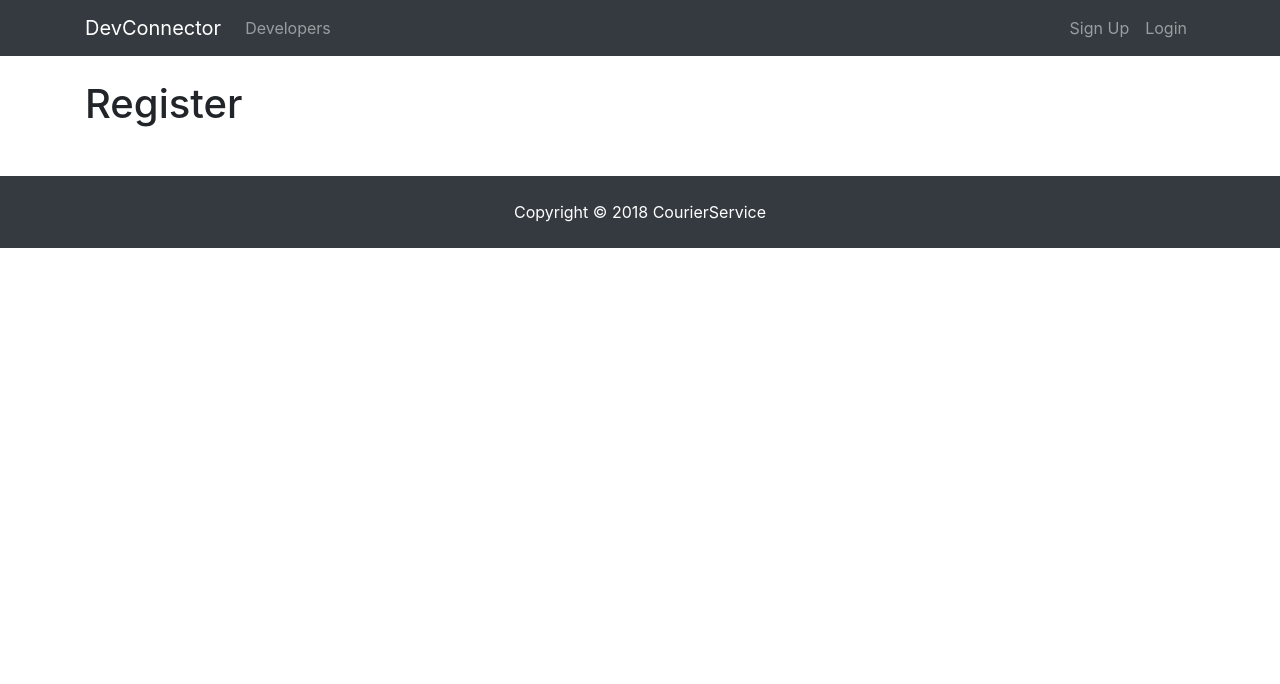
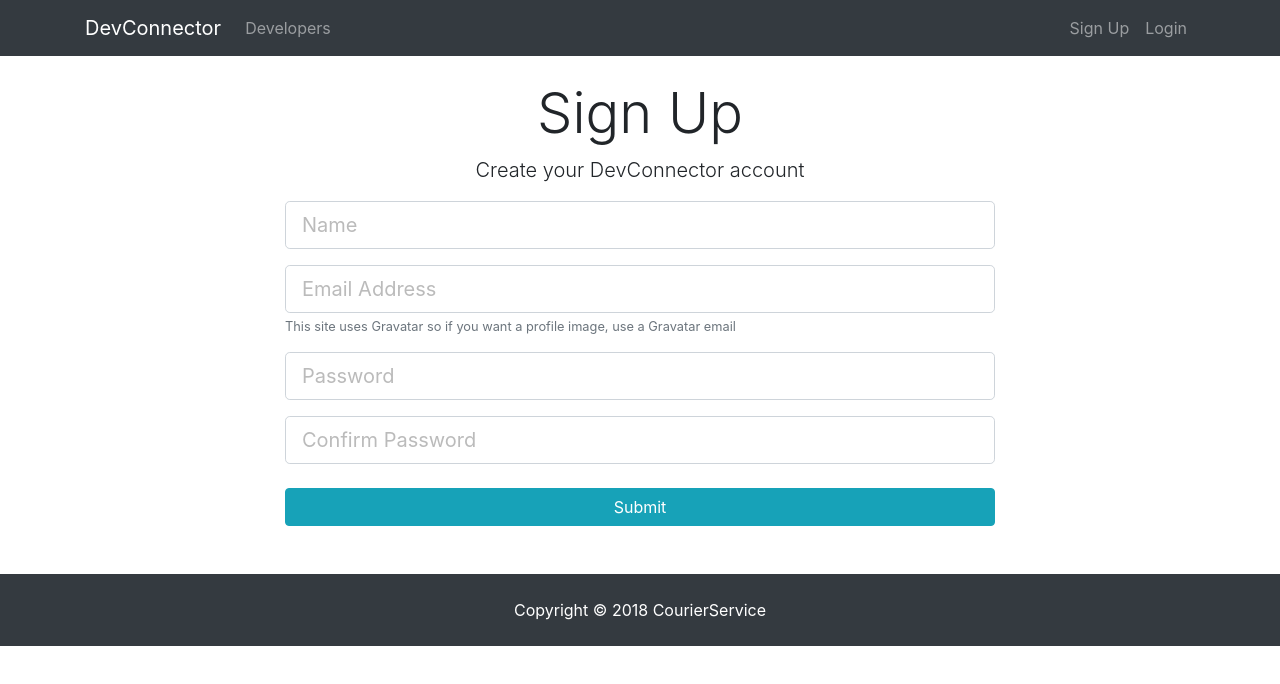
Before and after one commit to iAmmar7/courierservice, a React (Create React App) app in the folder client/: page /register in a window 1280 px wide. Shown: the top 684 px of the page. Built offline with nearby package versions, Linux system fonts and the light colour scheme.

Commit message:
Error handling displays in UI

```diff
--- a/client/package.json
+++ b/client/package.json
@@ -3,6 +3,8 @@
   "version": "0.1.0",
   "private": true,
   "dependencies": {
+    "axios": "^0.18.0",
+    "classnames": "^2.2.6",
     "react": "^16.7.0",
     "react-dom": "^16.7.0",
     "react-router-dom": "^4.3.1",
@@ -14,7 +16,6 @@
     "test": "react-scripts test",
     "eject": "react-scripts eject"
   },
-  "proxy": "http://localhost:5000",
   "eslintConfig": {
     "extends": "react-app"
   },
@@ -23,5 +24,6 @@
     "not dead",
     "not ie <= 11",
     "not op_mini all"
-  ]
+  ],
+  "proxy": "http://localhost:5000"
 }
--- a/client/src/components/auth/Login.js
+++ b/client/src/components/auth/Login.js
@@ -1,10 +1,67 @@
 import React, { Component } from 'react';
 
 class Login extends Component {
+  constructor() {
+    super();
+    this.state = {
+      email: '',
+      password: '',
+      errors: {}
+    };
+
+    this.onChange = this.onChange.bind(this);
+    this.onSubmit = this.onSubmit.bind(this);
+  }
+
+  onChange(e) {
+    this.setState({ [e.target.name]: e.target.value })
+  }
+
+  onSubmit(e) {
+    e.preventDefault();
+
+    const user = {
+      email: this.state.email,
+      password: this.state.password
+    }
+
+    console.log(user);
+  }
+
   render() {
     return (
-      <div>
-        <h1>Login</h1>
+      <div className="login">
+        <div className="container">
+          <div className="row">
+            <div className="col-md-8 m-auto">
+              <h1 className="display-4 text-center">Log In</h1>
+              <p className="lead text-center">Sign in to your DevConnector account</p>
+              <form onSubmit={this.onSubmit}>
+                <div className="form-group">
+                  <input
+                    type="email"
+                    className="form-control form-control-lg"
+                    placeholder="Email Address"
+                    name="email"
+                    value={this.state.email}
+                    onChange={this.onChange}
+                  />
+                </div>
+                <div className="form-group">
+                  <input
+                    type="password"
+                    className="form-control form-control-lg"
+                    placeholder="Password"
+                    name="password"
+                    value={this.state.password}
+                    onChange={this.onChange}
+                  />
+                </div>
+                <input type="submit" className="btn btn-info btn-block mt-4" />
+              </form>
+            </div>
+          </div>
+        </div>
       </div>
     )
   }
--- a/client/src/components/auth/Register.js
+++ b/client/src/components/auth/Register.js
@@ -1,10 +1,113 @@
 import React, { Component } from 'react';
+import axios from 'axios';
+import classnames from 'classnames'
 
 class Register extends Component {
+  constructor() {
+    super();
+    this.state = {
+      name: '',
+      email: '',
+      password: '',
+      password2: '',
+      errors: {}
+    };
+
+    this.onChange = this.onChange.bind(this);
+    this.onSubmit = this.onSubmit.bind(this);
+  }
+
+  onChange(e) {
+    this.setState({[e.target.name]: e.target.value});
+  }
+
+  onSubmit(e) {
+    e.preventDefault();
+
+    const newUser = {
+      name: this.state.name,
+      email: this.state.email,
+      password: this.state.password,
+      password2: this.state.password2
+    }
+
+    axios.post('/api/users/register', newUser)
+      .then(res => console.log(res.data))
+      .catch(err => {
+        console.log(err.response.data);
+        return this.setState({errors: err.response.data});
+      });
+  }
+
   render() {
+    const { errors } = this.state;  //const errors = this.state.errors
+
     return (
-      <div>
-        <h1>Register</h1>
+      <div className="register">
+        <div className="container">
+          <div className="row">
+            <div className="col-md-8 m-auto">
+              <h1 className="display-4 text-center">Sign Up</h1>
+              <p className="lead text-center">Create your DevConnector account</p>
+              <form noValidate onSubmit={this.onSubmit}>
+                <div className="form-group">
+                  <input
+                    type="text"
+                    className={classnames("form-control form-control-lg", {
+                      "is-invalid": errors.name
+                    })}
+                    placeholder="Name"
+                    name="name"
+                    value={this.state.name}
+                    onChange={this.onChange}
+                  />
+                  {errors.name && (<div className="invalid-feedback">{errors.name}</div>)}
+                </div>
+                <div className="form-group">
+                  <input
+                    type="email"
+                    className={classnames("form-control form-control-lg", {
+                      "is-invalid": errors.email
+                    })}
+                    placeholder="Email Address"
+                    name="email"
+                    value={this.state.email}
+                    onChange={this.onChange}
+                  />
+                  {errors.email && (<div className="invalid-feedback">{errors.email}</div>)}
+                  <small className="form-text text-muted">This site uses Gravatar so if you want a profile image, use a Gravatar email</small>
+                </div>
+                <div className="form-group">
+                  <input
+                    type="password"
+                    className={classnames("form-control form-control-lg", {
+                      "is-invalid": errors.password
+                    })}
+                    placeholder="Password"
+                    name="password"
+                    value={this.state.password}
+                    onChange={this.onChange}
+                  />
+                  {errors.password && (<div className="invalid-feedback">{errors.password}</div>)}
+                </div>
+                <div className="form-group">
+                  <input
+                    type="password"
+                    className={classnames("form-control form-control-lg", {
+                      "is-invalid": errors.password2
+                    })}
+                    placeholder="Confirm Password"
+                    name="password2"
+                    value={this.state.password2}
+                    onChange={this.onChange}
+                  />
+                  {errors.password2 && (<div className="invalid-feedback">{errors.password2}</div>)}
+                </div>
+                <input type="submit" value="Submit" className="btn btn-info btn-block mt-4" />
+              </form>
+            </div>
+          </div>
+        </div>
       </div>
     )
   }
```
Also changed, not shown: 1 other file (tests, documents, lock files or other folders).
